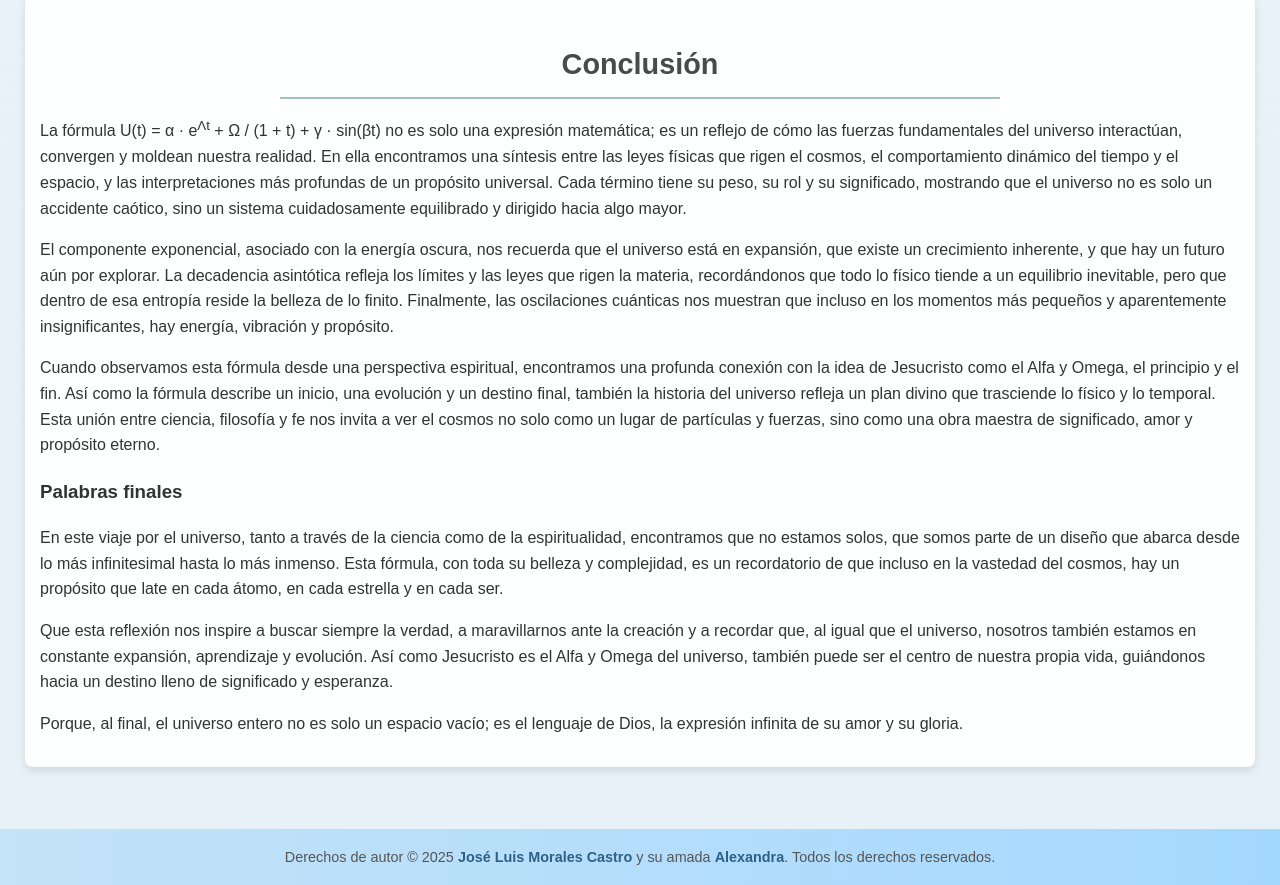
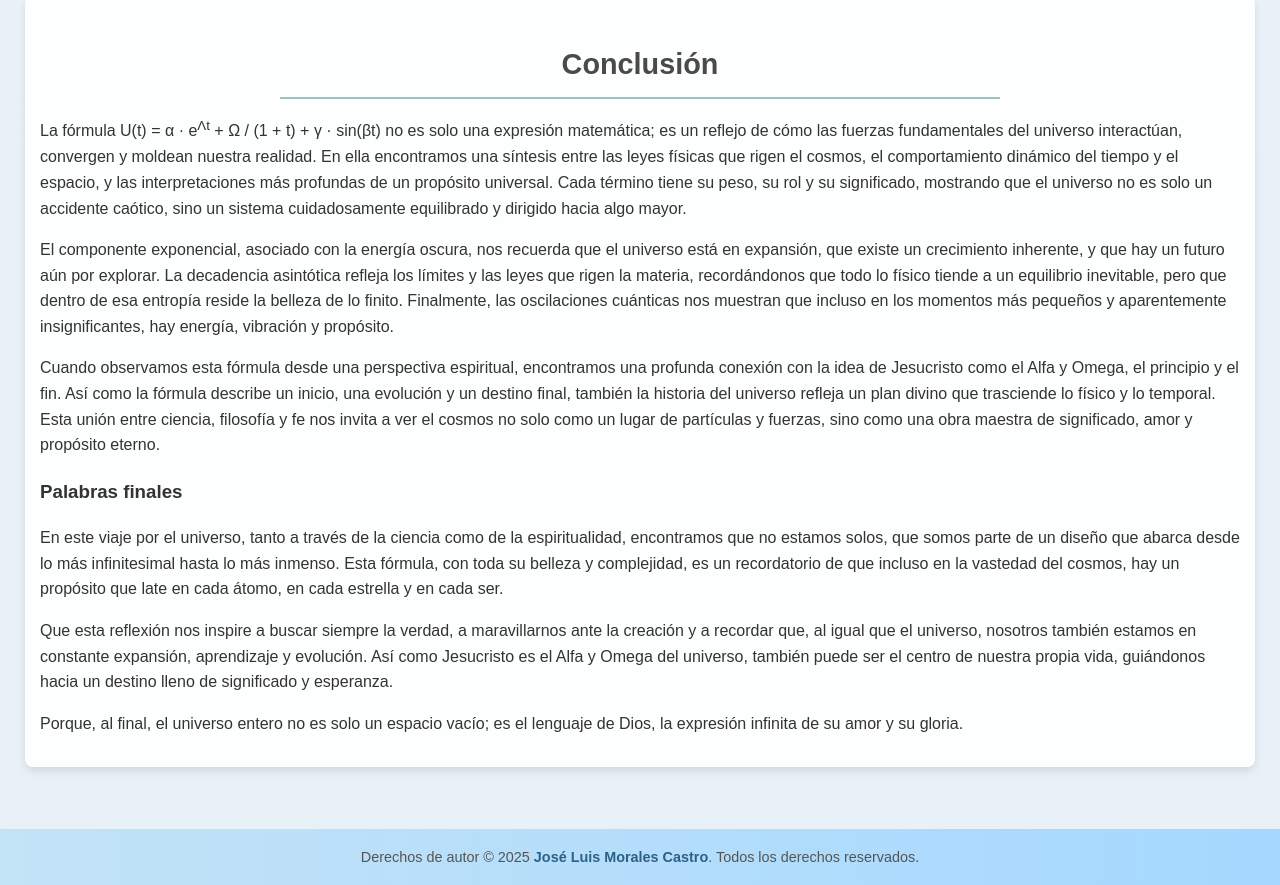
Before and after one commit to Joselo550/jesucristo_te_ama.github.io, a plain HTML site: page index.html in a window 1280 px wide. Shown: the part 10481-11366 px from the top of the page. Drawn offline with Linux system fonts and the light colour scheme.

Commit message:
Update index.html

```diff
--- a/index.html
+++ b/index.html
@@ -644,7 +644,7 @@
 
     <!-- Pie de Página -->
     <footer>
-        <p>Derechos de autor © 2025 <span>José Luis Morales Castro</span> y su amada <span>Alexandra</span>. Todos los derechos reservados.</p>
+        <p>Derechos de autor © 2025 <span>José Luis Morales Castro</span>. Todos los derechos reservados.</p>
     </footer>
 </body>
 </html>
```
